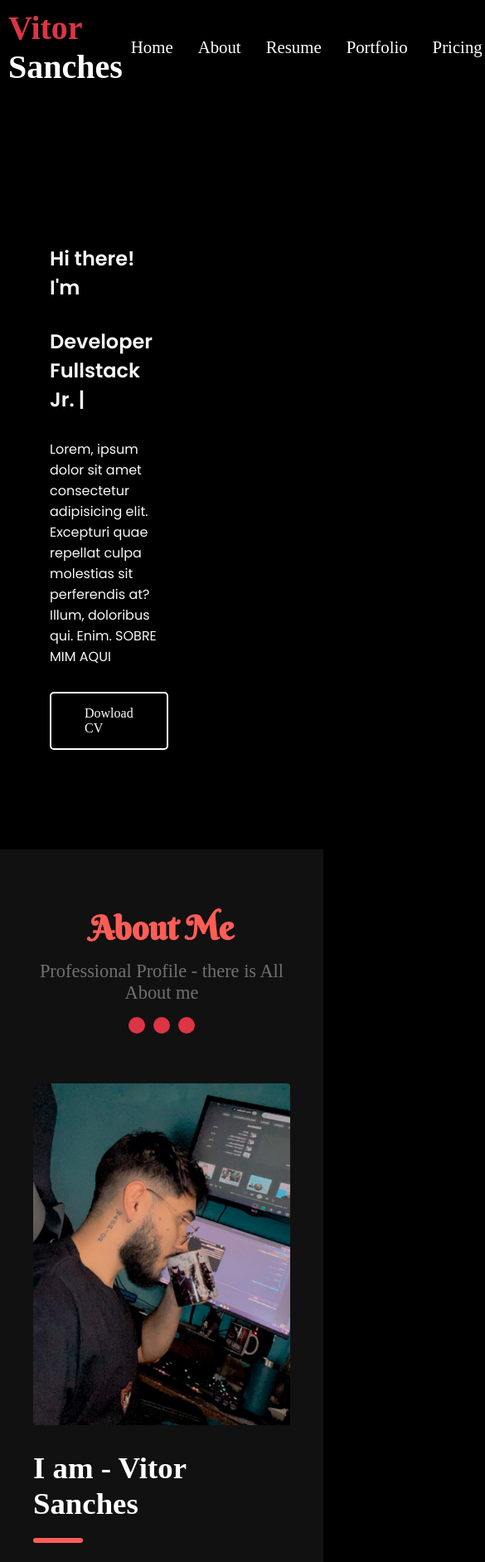
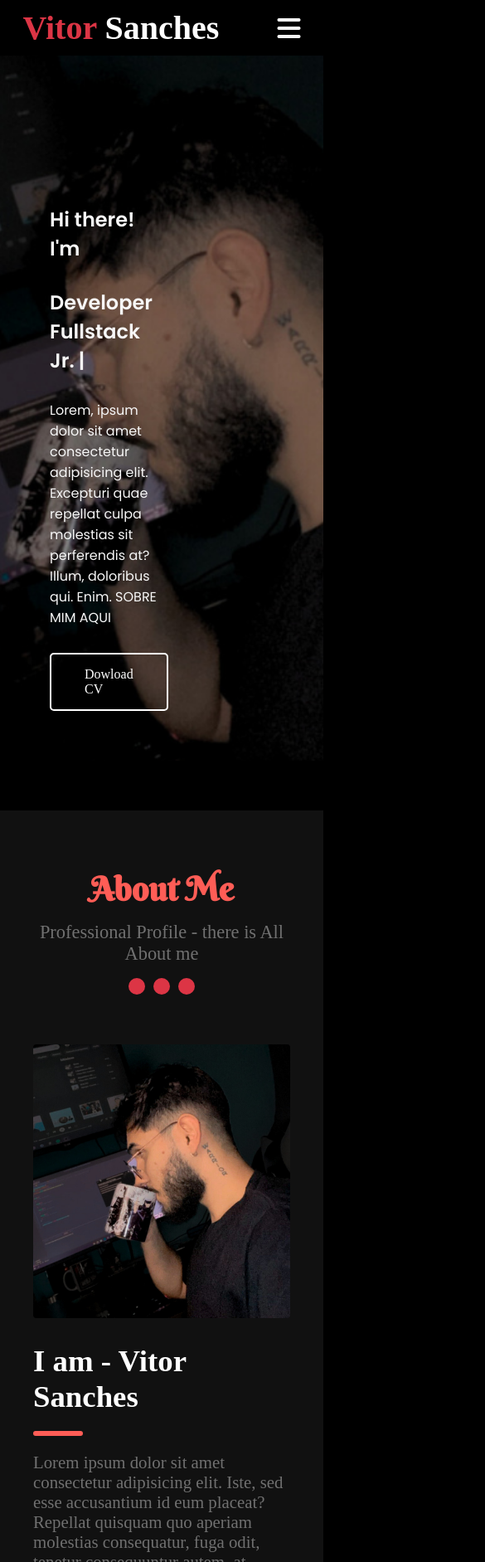
Before and after one commit to SanchesVitor/Portfolio, a plain HTML site: page index.html in a window 390 px wide. Shown: the top 1883 px of the page at 83% size, 585 px wide, since content can reach past the window. Drawn offline with Linux system fonts and the light colour scheme.

Commit message:
updated media querys and scripts

```diff
--- a/index.html
+++ b/index.html
@@ -23,6 +23,7 @@
         <li><a href="#contact">Contact</a></li>
       </ul>
     </nav>
+    <i class="fa-solid fa-bars"></i>
   </header>
   <section aria-label="seção curriculo dowload Vitor" class="section-div">
     <div>
@@ -44,7 +45,7 @@
           <span></span>
         </div>
       </div>
-    <img src="./src/assets/My-picture-up.jpg" alt="Imagem para relatar sobre mim">
+    <img src="./src/assets/bg-1.png" alt="Imagem para relatar sobre mim">
     <div class="sobre-conteudo">
       <div class="sobre-texto">
         <h1>I am - Vitor Sanches</h1>
--- a/src/js/script.js
+++ b/src/js/script.js
@@ -1,3 +1,4 @@
+function escrevendoLetra() {
   function ativaLetra(elemento){
     const arrTexto = elemento.innerHTML.split('');
     elemento.innerHTML = '';
@@ -10,3 +11,10 @@ function ativaLetra(elemento){
 
   const titulo = document.querySelector('.digitando');
   ativaLetra(titulo);
+}
+
+const ativaMenu = document.querySelector('.fa-bars');
+
+ativaMenu.addEventListener('click', () => {
+  ativaMenu.classList.toggle('fa-x');
+});
--- a/src/styles/responsive.css
+++ b/src/styles/responsive.css
@@ -6,7 +6,16 @@
   }
 
   .section-div {
-    back
+    background: url(../assets/fundo1.png) no-repeat center/cover;
+  }
+
+  header .navegacao-primaria {
+    display: none;
+  }
+
+  header i {
+    color: #f7f7f7;
+    font-size: 2rem;
   }
 
   .sobre img {
```
Also changed, not shown: src/assets/My-picture-up.jpg (deleted), src/assets/bg-1.png (added), src/assets/fundo1.png (added). Lines whose indentation alone changed are shown as unchanged.
